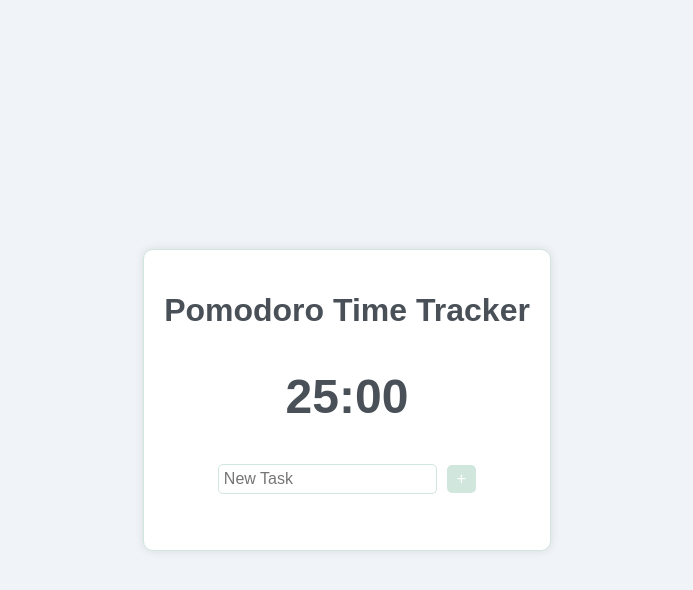
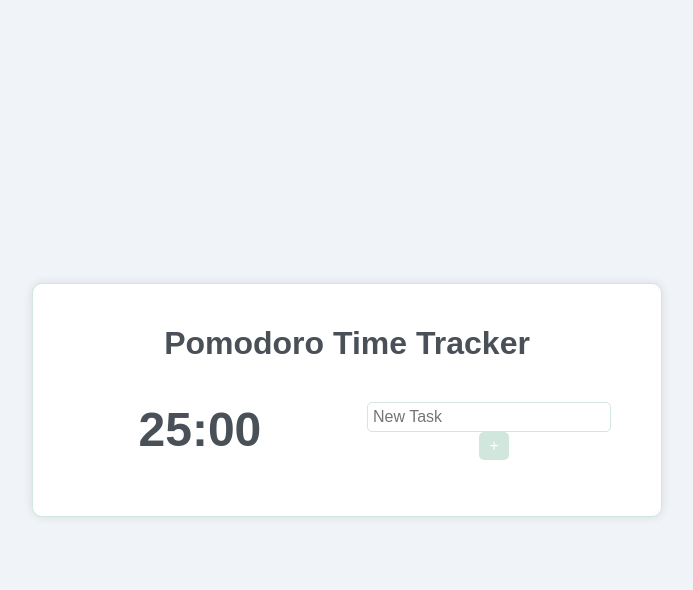
Before and after one commit to Harir13/PomTimerTask, a Flask app: page / in a window 1280 px wide. Shown: the top 590 px of the page, without its empty margins (293-986 px from the left). Run offline with Flask 3, Linux system fonts and the light colour scheme.

Commit message:
new code

```diff
--- a/myvenv/static/css/styles.css
+++ b/myvenv/static/css/styles.css
@@ -24,6 +24,15 @@
     font-size: 32px;
     color: #495057; /* Dark pastel grey */
     margin-bottom: 20px;
+    text-align: center;
+}
+
+.content {
+    display: flex;
+    flex-direction: row;
+    justify-content: center;
+    align-items: flex-start;
+    width: 100%;
 }
 
 .timer, .tasks {
@@ -84,7 +93,7 @@
 }
 
 @media (max-width: 600px) {
-    .container {
+    .content {
         flex-direction: column;
         align-items: center;
     }
--- a/myvenv/templates/index.html
+++ b/myvenv/templates/index.html
@@ -9,6 +9,7 @@
 <body>
     <div class="container">
         <h1 class="title">Pomodoro Time Tracker</h1>
+        <div class="content">
             <div class="timer">
                 <h1 id="timer">25:00</h1>
             </div>
@@ -24,6 +25,7 @@
                 </ul>
             </div>
         </div>
+    </div>
     <script src="{{ url_for('static', filename='js/script.js') }}"></script>
 </body>
 </html>
```
Lines whose indentation alone changed are shown as unchanged.
